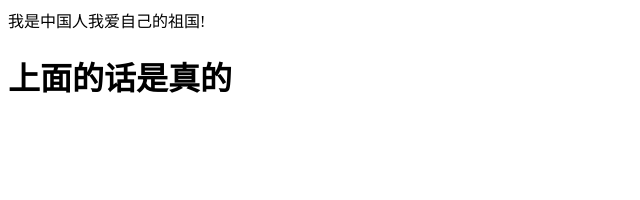
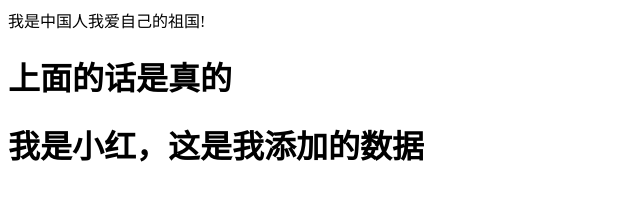
Before and after one commit to zhenchaojia/suiyi-ssh, a plain HTML site: page index.html in a window 1280 px wide. Shown: the whole page, without its empty margins (0-640 px from the left). Drawn offline with Linux system fonts and the light colour scheme.

Commit message:
这是我小红加的第10行数据

```diff
--- a/index.html
+++ b/index.html
@@ -7,5 +7,6 @@
 <body>
   <div>我是中国人我爱自己的祖国!</div>
   <h1>上面的话是真的</h1>
+  <h1>我是小红，这是我添加的数据</h1>
 </body>
 </html>
```
